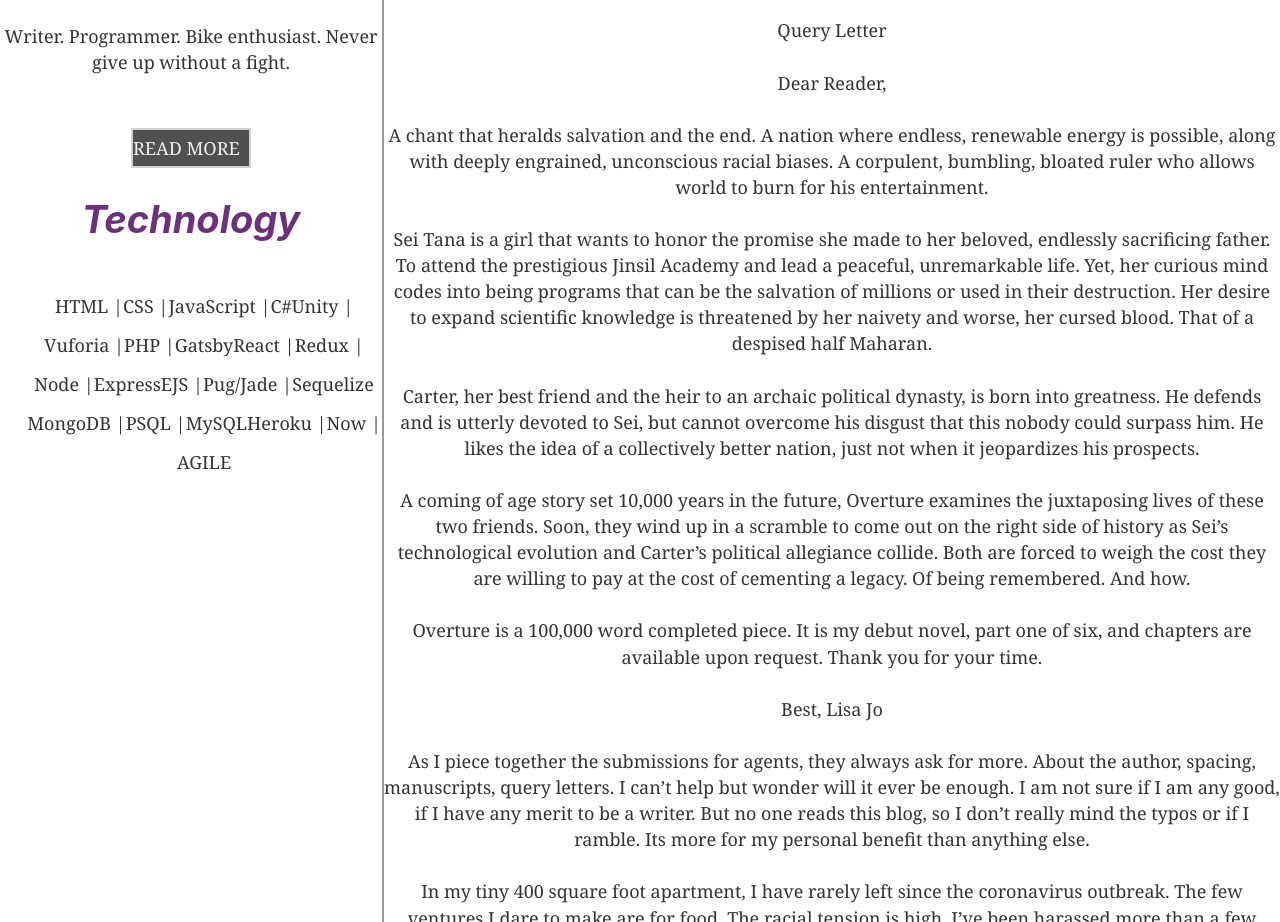
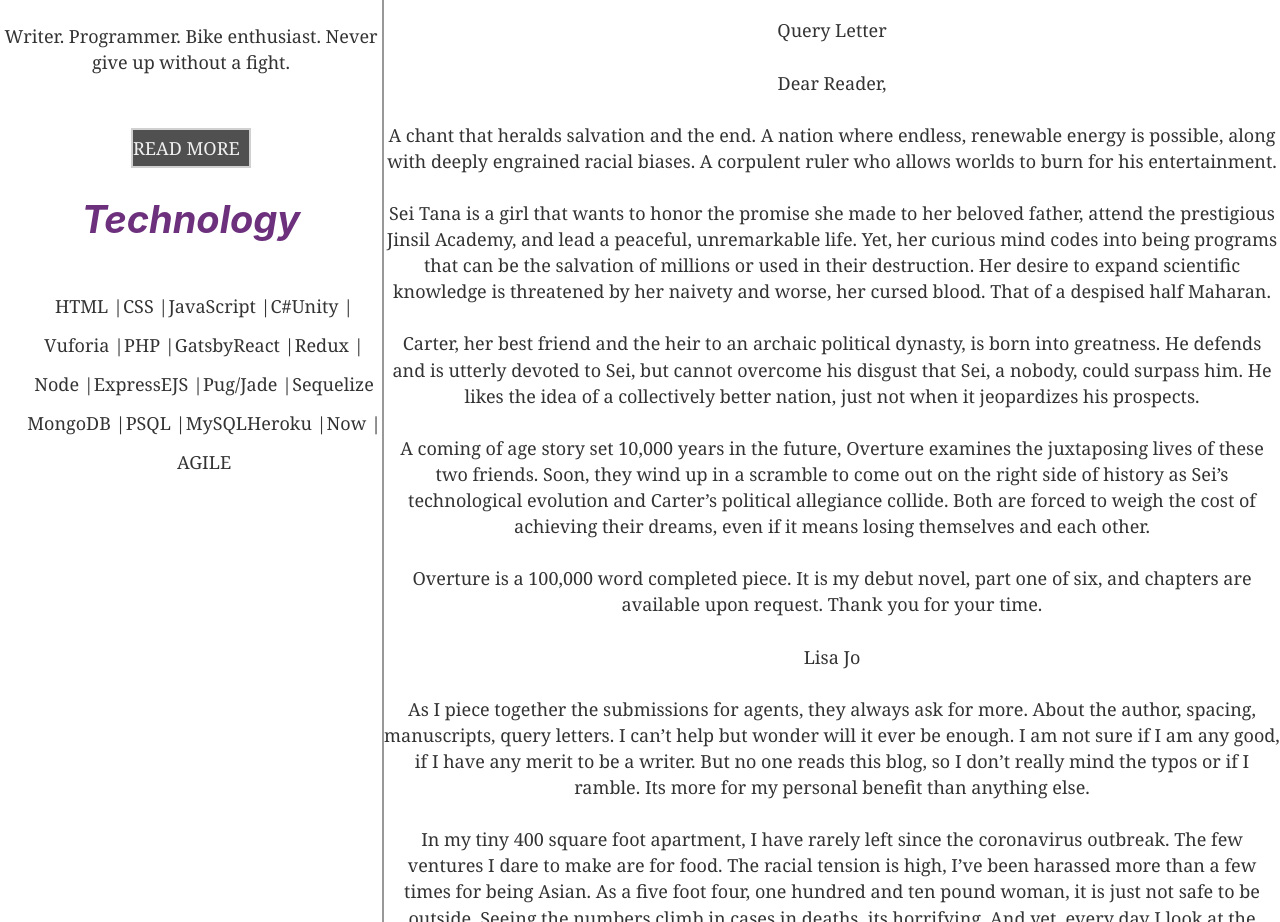
Before and after one commit to nottheaveragejo/PanAdventures, a Gatsby site: page /2020-04-03 in a window 1280 px wide. Shown: the part 733-1655 px from the top of the page. Built offline with nearby package versions, Linux system fonts and the light colour scheme; Gatsby itself is replaced by a stand-in of ours; some packages are replaced by stand-ins of ours; what typography-theme-st-annes would draw is missing.

Commit message:
monthly entry

```diff
--- a/src/pages/2020-04-03.md
+++ b/src/pages/2020-04-03.md
@@ -17,17 +17,16 @@
 
 Dear Reader,
 
-A chant that heralds salvation and the end. A nation where endless, renewable energy is possible, along with deeply engrained, unconscious racial biases. A corpulent, bumbling, bloated ruler who allows world to burn for his entertainment.
+A chant that heralds salvation and the end. A nation where endless, renewable energy is possible, along with deeply engrained racial biases. A corpulent ruler who allows worlds to burn for his entertainment.
 
-Sei Tana is a girl that wants to honor the promise she made to her beloved, endlessly sacrificing father. To attend the prestigious Jinsil Academy and lead a peaceful, unremarkable life. Yet, her curious mind codes into being programs that can be the salvation of millions or used in their destruction. Her desire to expand scientific knowledge is threatened by her naivety and worse, her cursed blood. That of a despised half Maharan.
+Sei Tana is a girl that wants to honor the promise she made to her beloved father, attend the prestigious Jinsil Academy, and lead a peaceful, unremarkable life. Yet, her curious mind codes into being programs that can be the salvation of millions or used in their destruction. Her desire to expand scientific knowledge is threatened by her naivety and worse, her cursed blood. That of a despised half Maharan.
 
-Carter, her best friend and the heir to an archaic political dynasty, is born into greatness. He defends and is utterly devoted to Sei, but cannot overcome his disgust that this nobody could surpass him. He likes the idea of a collectively better nation, just not when it jeopardizes his prospects.
+Carter, her best friend and the heir to an archaic political dynasty, is born into greatness. He defends and is utterly devoted to Sei, but cannot overcome his disgust that Sei, a nobody, could surpass him. He likes the idea of a collectively better nation, just not when it jeopardizes his prospects.
 
-A coming of age story set 10,000 years in the future, Overture examines the juxtaposing lives of these two friends. Soon, they wind up in a scramble to come out on the right side of history as Sei’s technological evolution and Carter’s political allegiance collide.  Both are forced to weigh the cost they are willing to pay at the cost of cementing a legacy. Of being remembered. And how.
+A coming of age story set 10,000 years in the future, Overture examines the juxtaposing lives of these two friends. Soon, they wind up in a scramble to come out on the right side of history as Sei’s technological evolution and Carter’s political allegiance collide. Both are forced to weigh the cost of achieving their dreams, even if it means losing themselves and each other.
 
 Overture is a 100,000 word completed piece. It is my debut novel, part one of six, and chapters are available upon request. Thank you for your time.
 
-Best,
 Lisa Jo
 
 
```
